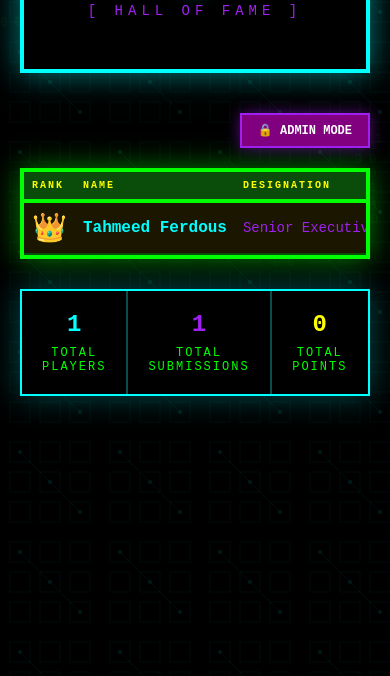
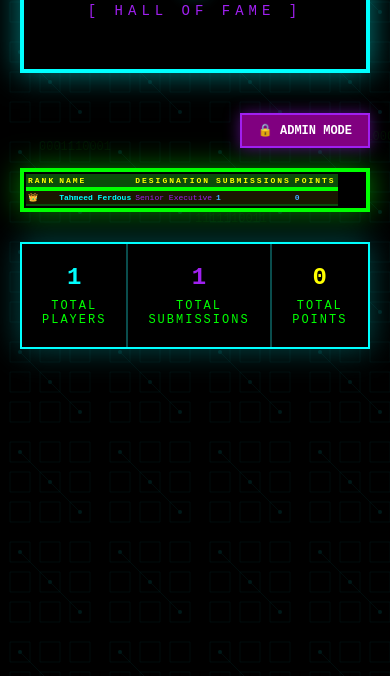
Before and after one commit to Tahmeed-Ferdous/LeaderBoard, a plain HTML site: page index.html in a window 390 px wide. Shown: the part 168-844 px from the top of the page. Drawn offline with Linux system fonts and the light colour scheme; no server answers.

Commit message:
Enhance createBinaryRain for dynamic column adjustment
Refactor createBinaryRain function for responsiveness and clear previous content.

```diff
--- a/index.html
+++ b/index.html
@@ -316,6 +316,19 @@
             .stat-value { font-size: 24px; }
             button { padding: 8px 16px; font-size: 12px; }
         }
+        @media (max-width: 768px) {
+  table, th, td {
+    font-size: 10px !important;
+    padding: 5px !important;
+  }
+}
+@media (max-width: 480px) {
+  table, th, td {
+    font-size: 8px !important;
+    padding: 2px !important;
+  }
+}
+
     </style>
 </head>
 <body>
@@ -390,17 +403,28 @@
 
     // Create binary rain effect
 function createBinaryRain() {
-        const container = document.getElementById('binaryRain');
-        for (let i = 0; i < 15; i++) {
-            const column = document.createElement('div');
-            column.className = 'binary-column';
-            column.style.left = `${i * 7}%`;
+  const container = document.getElementById("binaryRain");
+  if (!container) return;
+  container.innerHTML = "";
+  const screenWidth = window.innerWidth;
+  // Dynamically use columns as before or adapt if you hard-coded
+  let columns = screenWidth < 600 ? 10 : 15;
+  for (let i = 0; i < columns; i++) {
+    const column = document.createElement("div");
+    column.className = "binary-column";
+    column.style.left = `${(i / columns) * 100}%`;
     column.style.animationDuration = `${5 + Math.random() * 5}s`;
     column.style.animationDelay = `${Math.random() * 5}s`;
-            column.textContent = Array(10).fill(0).map(() => Math.random() > 0.5 ? '1' : '0').join('\n');
+    column.textContent = Array(10)
+      .fill(0)
+      .map(() => (Math.random() < 0.5 ? 1 : 0))
+      .join("");
     container.appendChild(column);
   }
 }
+window.addEventListener("resize", createBinaryRain);
+window.addEventListener("DOMContentLoaded", createBinaryRain);
+
 
     async function loadLeaderboard() {
         try {
```
Lines whose indentation alone changed are shown as unchanged.
